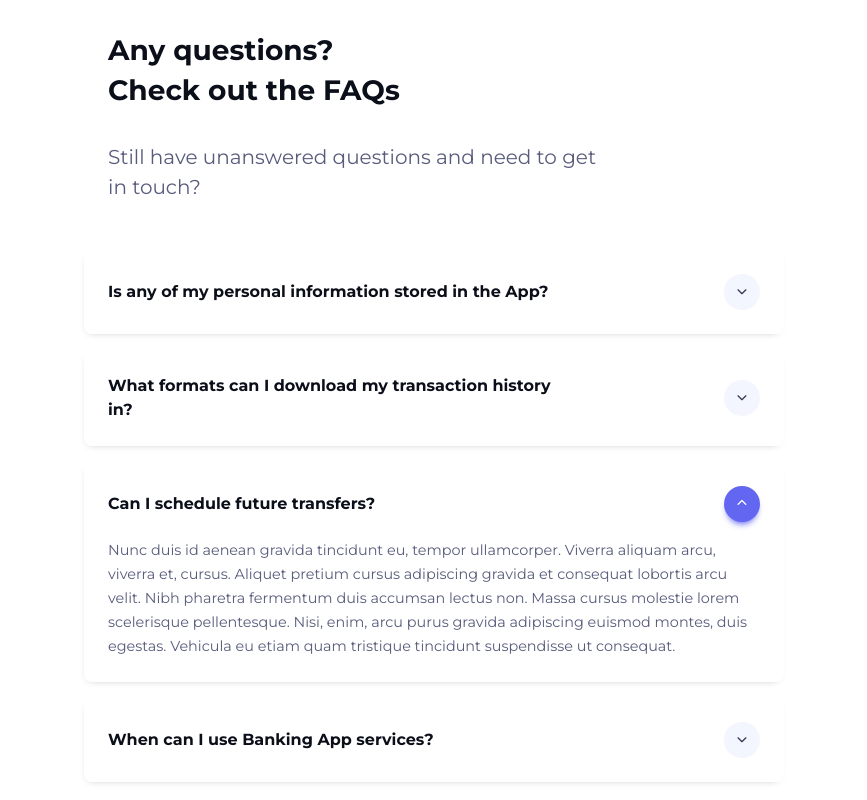
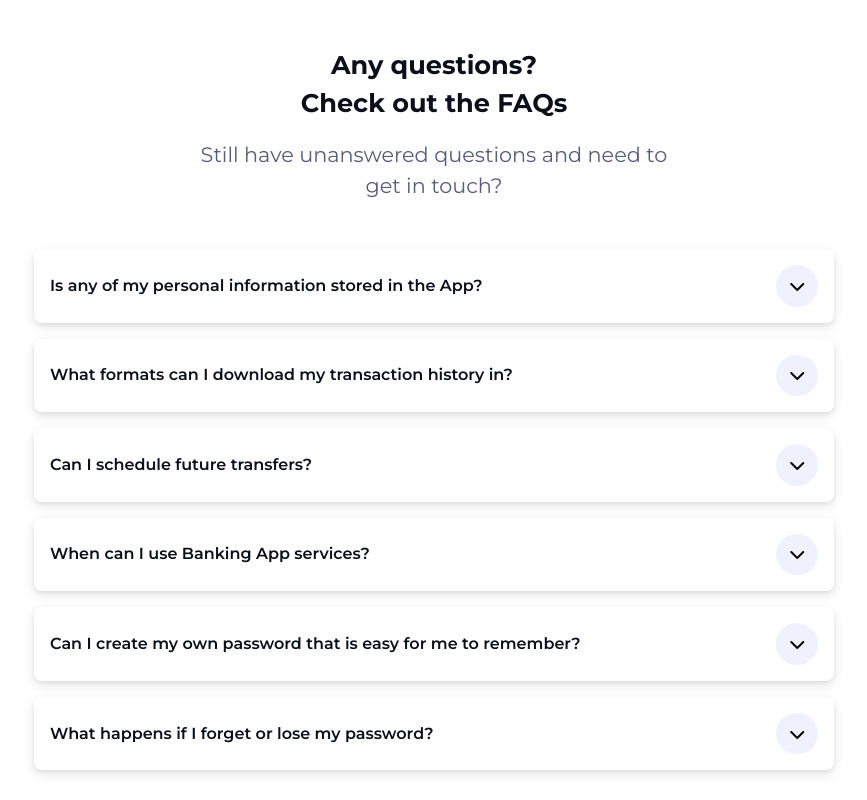
Before and after one commit to WavesOfPolyrhythm/Silicon-React, a React (Vite) app: page / in a window 1280 px wide. Shown: the part 2660-3460 px from the top of the page, without its empty margins (206-1073 px from the left). Built offline with nearby package versions, Linux system fonts and the light colour scheme.

Commit message:
I worked on the FAQ section and restructured the entire part for the accordion functionality including the styling.

```diff
--- a/src/assets/css/style.css
+++ b/src/assets/css/style.css
@@ -1105,104 +1105,159 @@ img {
 
 /******************FAQ SECTION START***************/
 
-.faq-container {
-  margin-inline: auto;
+.section-faq{
+  overflow: hidden;
+  padding-top: 3rem;
+  text-align: center;
+  background-color: var(--clr-bg);
+  margin: 0 auto;
+  min-width: 450px;
+
+  .container {
+
+    padding-bottom: 2rem;
+
+    .headline {
+      margin-bottom: 1rem;
+
+      h2 {
+        font-size: 1.6rem;
+      }
+    }
+
+    .headline-text {
+      p {
+        font-size: 1.3rem;
+      }
+    }
+
+    .form-container {
+      max-width: 500px;
+      margin: 3rem auto;
+      text-align: start;
+      border-radius: .5rem;
+      border: 1px solid var(--clr-gray-400);
+    }
+
+    .question {
+      padding: 1rem;
+      display: flex;
+      justify-content: space-between;
+      align-items: center;
+      border-bottom: 1px solid var(--clr-gray-400);
+      cursor: pointer;
+
+      h3 {
+        font-weight: var(--font-weight-600);
+        font-size: 1.1rem;
+      }
+    }
+
+    .answer {
+      padding: 1rem;
+    }
+
+    .btn-round {
+      display: flex;
+      align-items: center;
+      justify-content: center;
+      cursor: pointer;
+      background-color: var(--clr-gray-200);
+      border: 0;
+      padding: .8rem;
+      aspect-ratio: 1;
+      border-radius: 50%;
+      transition: transform 0.3s ease, background-color 0.3s ease;
+      transform: rotate(0deg);
+
+      &:hover {
+        background-color: var(--clr-primary);
+        transition: all 400ms;
+      }
+    }
+
+    .answer {
+      display: grid;
+      grid-template-rows: 0fr;
+      overflow: hidden;
+
+      transition: grid-template-rows 300ms;
+      padding: 0 .7rem;
+    }
+
+    .open .answer {
+      grid-template-rows: 1fr;
+      padding: 1rem;
+    }
+
+    .open .btn-round {
+      background-color: var(--clr-primary);
+      color: white;
+      transform: rotate(180deg);
+    }
+
+    .expandable {
+      min-height: 0px;
+    }
+
+    .contact-cards {
+      display: none;
+    }
+
+    .button-container {
       margin-bottom: 2rem;
 
-  .headline {
-    margin: 2rem 1.5rem 0 1.5rem;
-
-    .break {
-      display: none;
-     }
-
-    h2 {
-      font-size: var(--font-size-h3-28);
-      font-weight: var(--font-weight-700);
-      line-height: 2.5rem;
-      margin-bottom: 2rem;
-    }
-
-    p {
-      font-size: 1.25rem;
+      .btn {
+        border: none;
+        border-radius: .5em;
+        padding: 1em;
         font-weight: var(--font-weight-400);
       }
     }
 
+
+    @media (width >= 768px) {
+
+        .header {
+          max-width: 480px;
+          margin: 0 auto;
+        }
+
       .form-container {
+        max-width: 800px;
         margin: 3rem auto;
+        border-radius: .5rem;
+        border: none;
+      }
+
+      .forms {
         display: flex;
         flex-direction: column;
-    gap: 1rem;
-
-
-    .forms {
         border-radius: .5rem;
-      display: flex;
-      flex-direction: column;
-      gap: 1rem;
-      padding: 1.5rem;
-      box-shadow: -1px 3px 9px -6px rgba(0, 0, 0, 0.37);
-
-
-      .form-headline {
-        display: flex;
-        align-items: center;
-        justify-content: space-between;
-        text-decoration: none;
-        color: var(--clr-gray-900);
-        font-weight: var(--font-weight-700);
-
-
-        .headline-text {
+        box-shadow: 0px 4px 12px rgba(0, 0, 0, 0.1),
+        0px 2px 4px rgba(0, 0, 0, 0.06);
+        margin: 1rem 0;
+      }
+
+      .question {
+        border-bottom: none;
+
+          h3 {
             font-size: 1rem;
-          width: 70%;
-        }
-      }
-
-
-      .btn-circle {
-        height: 2.25em;
-        width: 2.25em;
-        display: flex;
-        align-items: center;
-        justify-content: center;
-        border-radius: 50%;
-        background-color: var(--clr-gray-100);
-        color: var(--clr-gray-800);
-      }
-
-      .arrow-up {
-        display:none;
-      }
-
-      i {
-        font-size: .65rem;
-        font-weight: var(--font-weight-900);
-        }
-
-      p {
-        line-height: 1.5rem;
-        font-size: .9rem;
-      }
-    }
+          }
+
       }
 
         .button-container {
-    display: flex;
-    justify-content: center;
-
-    .btn {
-      font-size: 1rem;
-      font-weight: var(--font-weight-400);
-      padding: 1.25em 2.5em;
-     }
+          display: none;
         }
 
         .contact-cards {
-
-    display: flex;
-    gap: 1.5rem;
+          display: block;
+          margin: 0 auto;
+          display: flex;
+          gap: 2rem;
+          max-width: 800px;
 
           .card {
             display: flex;
@@ -1225,7 +1280,7 @@ img {
              align-items: center;
              gap: .75rem;
 
-      &.phone { /*Fick hjälp av chatt gpt här för att komma åt klassen phone och message med en "&"*/
+            &.phone {
              p, i {
                 color: var(--clr-primary);
                 font-weight: var(--font-weight-700);
@@ -1242,119 +1297,21 @@ img {
           }
       }
     }
-
-
-@media (max-width: 768px) {
-
-  .faq-container {
-    width: 450px;
-
-    .form-container {
-      border: .5px solid var(--clr-gray-300);
-      border-radius: 1rem;
-      gap: 0;
-
-      .forms {
-        box-shadow: none;
-
-        &.f-1 {
-          .arrow-down {
-            display: none;
-          }
-
-          .arrow-up {
-            display: block;
-          }
-
-          .btn-circle-primary {
-            background-color: var(--clr-primary);
-            color: var(--clr-white);
-            box-shadow: 0 5px 6px -3px var(--clr-primary);
-          }
-        }
-
-        &.f-3 {
-
-          p {
-            display: none;
-          }
-        }
-      }
-    }
-
-    .contact-cards {
-      display: none;
-    }
-  }
-}
-
-
-@media (min-width: 768px) {
-
-  .faq-container {
-    max-width: 700px;
-
-    .btn {
-      display: none;
-    }
-
-    .headline {
-
-      .header {
-
-        .break {
-          display: block;
-         }
-      }
-
-      .headline-text {
-
-        .break {
-          display: block;
-        }
-      }
-    }
-
-    .form-container {
-
-      .forms {
-
-        &.f-1 {
-
-          p {
-            display: none;
-          }
-      }
-
-      &.f-3 {
-
-        .arrow-up {
-          display: block;
-         }
-
-         .arrow-down {
-          display: none;
-         }
-
-        .btn-circle-primary {
-          background-color: var(--clr-primary);
-          color: var(--clr-white);
-          box-shadow: 0 5px 6px -3px var(--clr-primary);
-        }
-      }
-    }
-  }
- }
-}
-
-@media (min-width: 1400px) {
-
-  .section-faq {
-
-    margin-bottom: 5rem;
-
-    .faq-container {
-      max-width: 1250px;
+  }
+}
+
+
+@media(width >= 1400px) {
+
+  .section-faq{
+
+    text-align: start;
+
+    .container {
+
+      .grid-container {
+        position: relative;
+        margin: 0 auto;
         display: grid;
         grid-template-columns: 1fr 1fr;
         grid-template-areas: "headline form-container"
@@ -1362,14 +1319,13 @@ img {
 
         .headline {
           grid-area: headline;
-        text-align: start;
-        margin-left: 2rem;
-        margin-top: 3rem;
+          margin-top: 3.5rem;
+        }
 
         .headline-text {
           p {
             font-size: 1rem;
-          }
+            max-width: 400px;
           }
         }
 
@@ -1379,9 +1335,12 @@ img {
 
         .contact-cards {
           grid-area: contact-cards;
-        max-width: 400px;
-        margin-left: 2rem;
-        margin-bottom: 27rem;
+          justify-content: center;
+          min-height: 150px;
+          width: 400px;
+          position: absolute;
+          top: 2rem;
+          left: 5rem;
 
           .card {
             justify-content: center;
@@ -1392,8 +1351,8 @@ img {
       }
     }
   }
-
-/******************FAQ SECTION START***************/
+}
+
 
 /********SUBSCRIBE START"*****/
 
--- a/src/components/FAQ.jsx
+++ b/src/components/FAQ.jsx
@@ -5,34 +5,36 @@ import MessageIcon from '../assets/images/FAQ-icon-message.svg'
 
 const FAQ = () => {
   return (
+
     <section className="section-faq">
 
     <Container>
 
-    <div className="faq-container">
-
-      <div className="headline">
+    <div className="grid-container">
 
 <div className="header">
+  <div className="headline">
     <h2>
-            Any questions? <br className="break"/>Check out the FAQs
+      Any questions? Check out the FAQs
     </h2>
   </div>
   <div className="headline-text">
-          <p>Still have unanswered questions and need to get <br className="break"/> in touch?</p>
+    <p>Still have unanswered questions and need to get in touch?</p>
   </div>
 </div>
 
 <div className="form-container">
 
-        <div className="forms f-1">
-          <a href="#" className="form-headline">
-            <span className="headline-text">Is any of my personal information stored in the App?</span>
-            <span className="btn-circle btn-circle-primary">
-              <i className="arrow-up fa-solid fa-chevron-up"></i>
-              <i className="arrow-down fa-solid fa-chevron-down"></i>
-            </span>
-          </a>
+
+  <div className="forms">
+    <div className="question">
+      <h3>Is any of my personal information stored in the App?</h3>
+      <button className="btn-round">
+        <i className="fa-solid fa-chevron-down"></i>
+      </button>
+    </div>
+    <div className="answer">
+      <div className="expandable">
         <p>Nunc duis id aenean gravida tincidunt eu, tempor
           ullamcorper. Viverra aliquam arcu, viverra et,
           cursus. Aliquet pretium cursus adipiscing gravida
@@ -41,55 +43,81 @@ const FAQ = () => {
           cursus molestie lorem scelerisque pellentesque.
           Nisi, enim, arcu purus gravida adipiscing euismod
           montes, duis egestas. Vehicula eu etiam quam
-            tristique tincidunt suspendisse ut consequat.</p>
-            <p>Ornare senectus fusce dignissim ut. Integer
+          tristique tincidunt suspendisse ut consequat.
+          <br/><br/>
+            Ornare senectus fusce dignissim ut. Integer
             consequat in eu tortor, faucibus et lacinia
             posuere. Turpis sit viverra lorem suspendisse
             lacus aliquam auctor vulputate. Quis egestas
             aliquam nunc purus lacus, elit leo elit facilisi.
             Dignissim amet adipiscing massa integer.</p>
       </div>
-        <div className="forms">
-          <a href="#" className="form-headline">
-            <span className="headline-text">What formats can I download my transaction history in?</span>
-            <span className="btn-circle">
-              <i className="fa-solid fa-chevron-down"></i>
-            </span>
-          </a>
     </div>
-        <div className="forms f-3">
-          <a href="#" className="form-headline">
-            <span className="headline-text">Can I schedule future transfers?</span>
-            <span className="btn-circle btn-circle-primary">
-              <i className="arrow-up fa-solid fa-chevron-up"></i>
-              <i className="arrow-down fa-solid fa-chevron-down"></i>
-            </span>
-          </a>
-          <p>Nunc duis id aenean gravida tincidunt eu, tempor ullamcorper. Viverra aliquam arcu, viverra et, cursus. Aliquet pretium cursus adipiscing gravida et consequat lobortis arcu velit. Nibh pharetra fermentum duis accumsan lectus non. Massa cursus molestie lorem scelerisque pellentesque. Nisi, enim, arcu purus gravida adipiscing euismod montes, duis egestas. Vehicula eu etiam quam tristique tincidunt suspendisse ut consequat.</p>
   </div>
   <div className="forms">
-          <a href="#" className="form-headline">
-            <span className="headline-text">When can I use Banking App services?</span>
-            <span className="btn-circle">
+    <div className="question">
+      <h3>What formats can I download my transaction history in?</h3>
+      <button className="btn-round">
         <i className="fa-solid fa-chevron-down"></i>
-            </span>
-          </a>
+      </button>
+    </div>
+    <div className="answer">
+      <div className="expandable">
+       <p>Lorem ipsum dolor sit amet consectetur adipisicing elit. Ducimus cum ipsa facere asperiores temporibus minima? Officia nulla excepturi culpa eveniet!</p>
+      </div>
+    </div>
   </div>
   <div className="forms">
-          <a href="#" className="form-headline">
-            <span className="headline-text">Can I create my own password that is easy for me to remember?</span>
-            <span className="btn-circle">
+    <div className="question">
+      <h3>Can I schedule future transfers?</h3>
+      <button className="btn-round">
         <i className="fa-solid fa-chevron-down"></i>
-            </span>
-          </a>
+      </button>
+    </div>
+    <div className="answer">
+      <div className="expandable">
+       <p>Lorem ipsum, dolor sit amet consectetur adipisicing elit. Eaque illum beatae a vero voluptate qui voluptatum blanditiis similique enim at sapiente nulla, voluptas tempore aperiam aliquam corporis eum quisquam in!</p>
+      </div>
+    </div>
   </div>
   <div className="forms">
-          <a href="#" className="form-headline">
-            <span className="headline-text">What happens if I forget or lose my password?</span>
-            <span className="btn-circle">
+    <div className="question">
+      <h3>When can I use Banking App services?</h3>
+      <button className="btn-round">
         <i className="fa-solid fa-chevron-down"></i>
-            </span>
-          </a>
+      </button>
+    </div>
+    <div className="answer">
+      <div className="expandable">
+       <p>Lorem ipsum dolor sit amet, consectetur adipisicing elit. Quidem, consequatur.</p>
+      </div>
+    </div>
+  </div>
+  <div className="forms">
+    <div className="question">
+      <h3>Can I create my own password that is easy for me to remember?</h3>
+      <button className="btn-round">
+        <i className="fa-solid fa-chevron-down"></i>
+      </button>
+    </div>
+    <div className="answer">
+      <div className="expandable">
+       <p>Lorem ipsum dolor sit, amet consectetur adipisicing elit. Id ducimus atque veniam cum debitis at?</p>
+      </div>
+    </div>
+  </div>
+  <div className="forms">
+    <div className="question">
+      <h3>What happens if I forget or lose my password?</h3>
+      <button className="btn-round">
+        <i className="fa-solid fa-chevron-down"></i>
+      </button>
+    </div>
+    <div className="answer">
+      <div className="expandable">
+       <p>Lorem ipsum dolor sit amet consectetur adipisicing elit. Similique, reprehenderit.</p>
+      </div>
+    </div>
   </div>
 
   </div>
@@ -123,6 +151,7 @@ const FAQ = () => {
 </div>
 
     </Container>
+
   </section>
   )
 }
```
Lines whose indentation alone changed are shown as unchanged.
